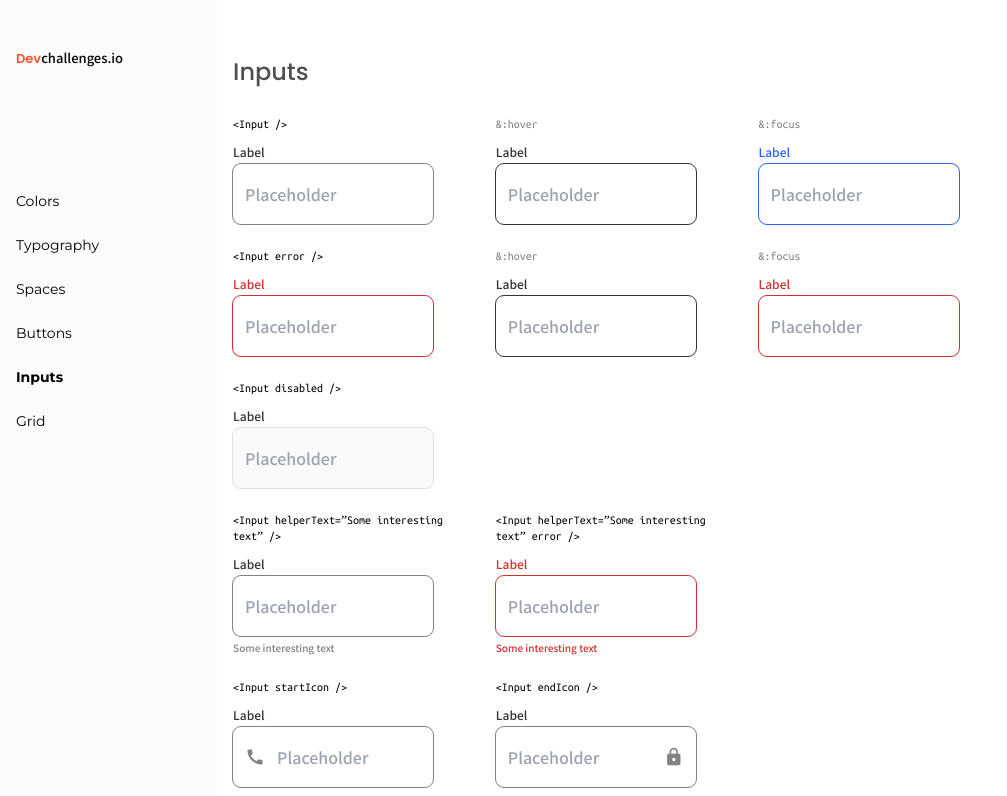
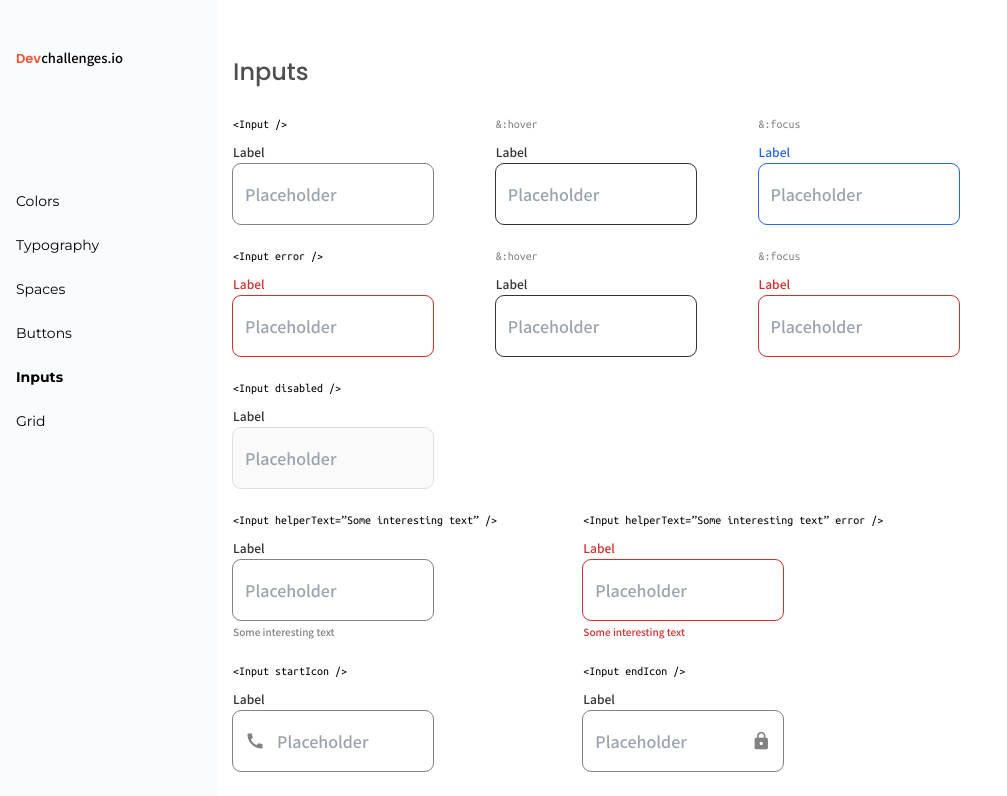
Before and after one commit to pandagenduts/challenge1-frontend-devchallenges.io, a React (Vite) app: page /input in a window 1280 px wide. Shown: the top 796 px of the page, without its empty margins (0-1007 px from the left). Built offline with nearby package versions, Linux system fonts and the light colour scheme.

Commit message:
input page responsive layout fixed more pixel-perfect

```diff
--- a/src/pages/Input/index.jsx
+++ b/src/pages/Input/index.jsx
@@ -9,7 +9,16 @@ const InputPage = () => {
         Inputs
       </h1>
       {inputDatas.map((row, index) => (
-        <div className={index === 7 ? 'mb-6' : 'grid grid-cols-1 sm:grid-cols-2 lg:grid-cols-3 xl:grid-cols-4 gap-5 mb-6'} key={index}>
+        <div
+          className={`${
+            index === 7
+              ? "mb-6"
+              : index === 3 || index === 4 || index === 6
+              ? "grid grid-cols-1 sm:grid-cols-2 lg:grid-cols-3 gap-5 mb-6"
+              : "grid grid-cols-1 sm:grid-cols-2 lg:grid-cols-3 xl:grid-cols-4 gap-5 mb-6"
+          }`}
+          key={index}
+        >
           {row.map((item) => (
             <div key={item.id}>
               {item.title && (
```
